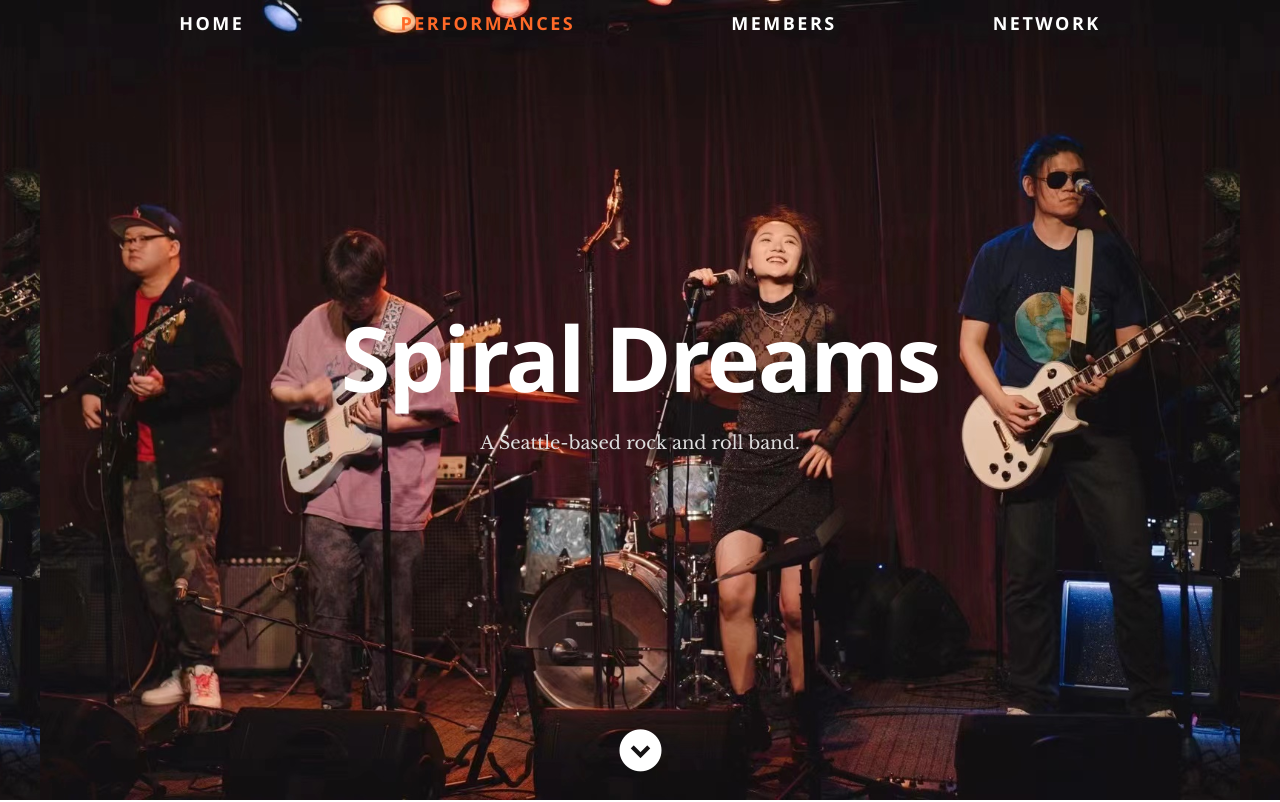
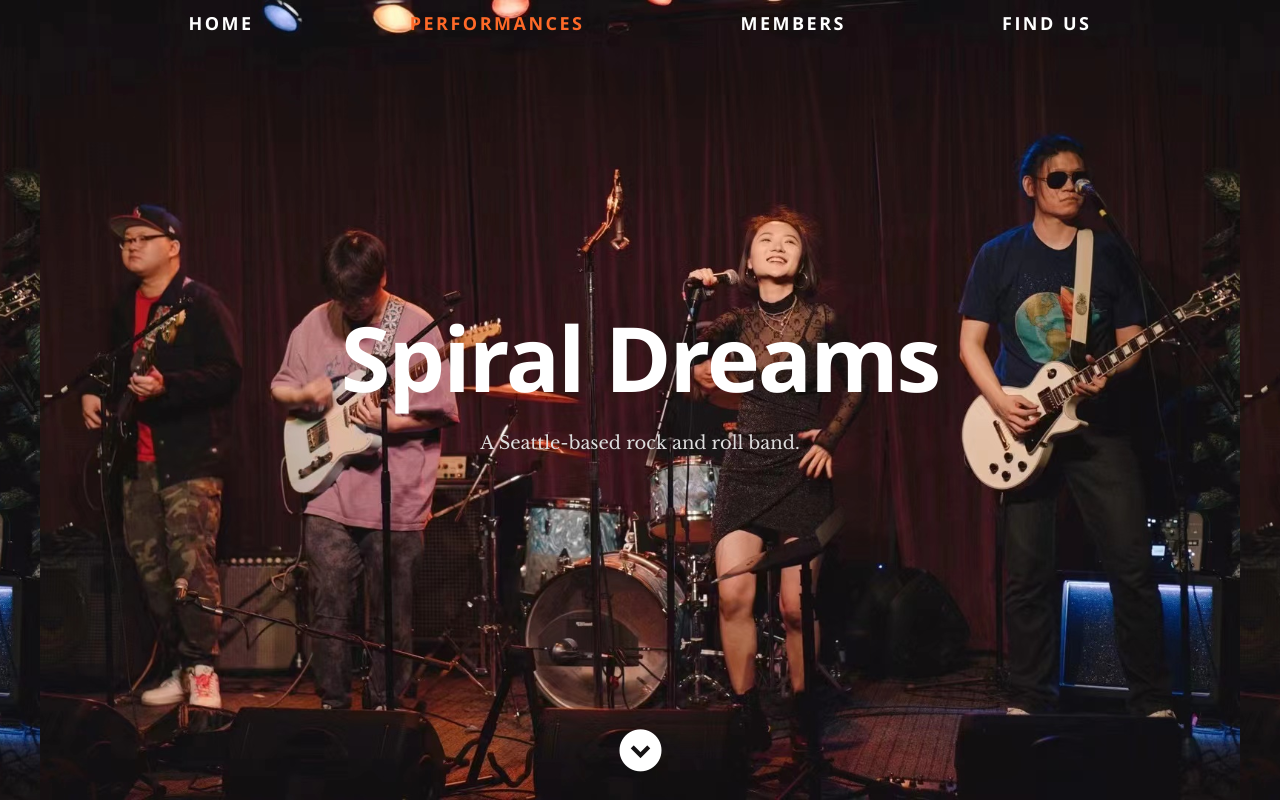
Before and after one commit to yuz302/SpiralDreamsBand, a React (Create React App) app: page / in a window 1280 px wide. Shown: the top 802 px of the page. Built offline with nearby package versions, Linux system fonts and the light colour scheme.

Commit message:
Updated header text

```diff
--- a/src/Components/Header.js
+++ b/src/Components/Header.js
@@ -35,7 +35,7 @@ class Header extends Component {
 
             <li>
               <a className="smoothscroll" href="#social-media">
-                Network
+                Find Us
               </a>
             </li>
           </ul>
```
